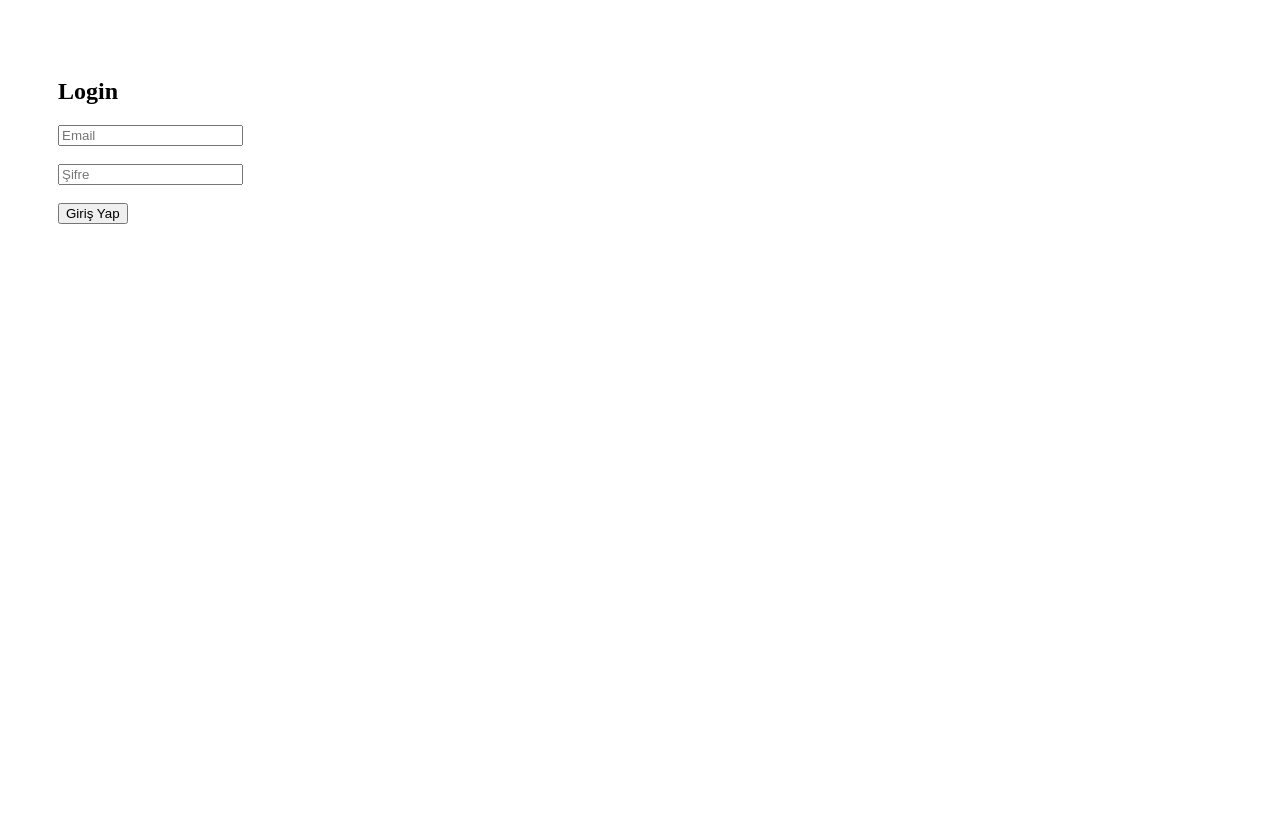
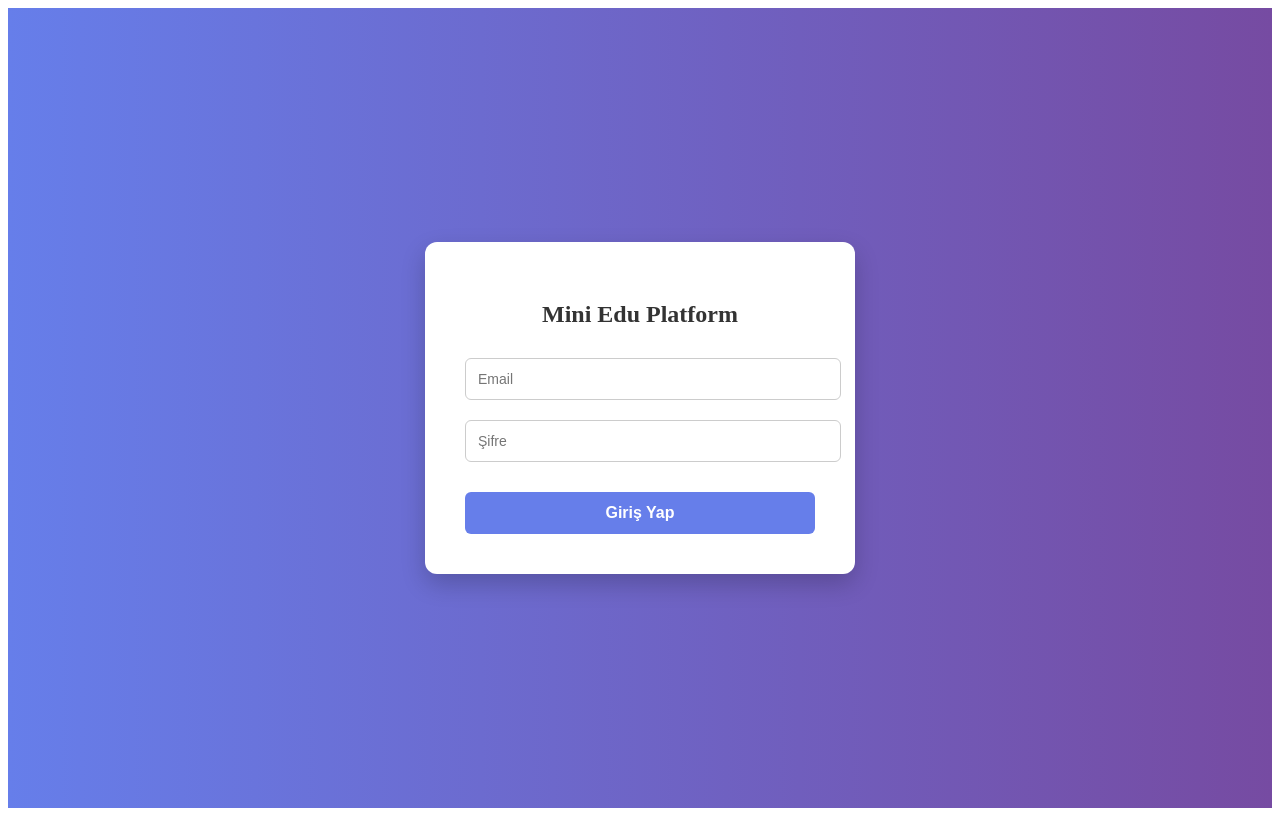
Before and after one commit to aytaccamurlu/edu-platform1, a React (Create React App) app: page / in a window 1280 px wide. Built offline with nearby package versions, Linux system fonts and the light colour scheme.

Commit message:
update project with latest changes

```diff
--- a/db.json
+++ b/db.json
@@ -1,16 +1,93 @@
 {
   "users": [
-    { "id": 1, "name": "Ali", "role": "user", "email": "ali@test.com", "password": "123" },
-    { "id": 2, "name": "Ayşe", "role": "instructor", "email": "ayse@test.com", "password": "123" },
-    { "id": 3, "name": "Admin", "role": "admin", "email": "admin@test.com", "password": "123" }
+    {
+      "id": "1",
+      "name": "Ali",
+      "role": "user",
+      "email": "ali@test.com",
+      "password": "123"
+    },
+    {
+      "id": "2",
+      "name": "Ayşe",
+      "role": "instructor",
+      "email": "ayse@test.com",
+      "password": "123"
+    },
+    {
+      "id": "3",
+      "name": "Admin",
+      "role": "admin",
+      "email": "admin@test.com",
+      "password": "123"
+    }
   ],
   "courses": [
-    { "id": 1, "title": "React 101", "desc": "React giriş eğitimi", "instructor": "Ayşe", "price": 199 },
-    { "id": 2, "title": "Node.js Başlangıç", "desc": "Backend temelleri", "instructor": "Ayşe", "price": 249 }
+    {
+      "id": "1",
+      "title": "React 101",
+      "desc": "React giriş eğitimi",
+      "instructor": "Ayşe",
+      "price": 199
+    },
+    {
+      "id": "2",
+      "title": "Node.js Başlangıç",
+      "desc": "Backend temelleri",
+      "instructor": "Ayşe",
+      "price": 249
+    }
   ],
-  "purchases": [],
-  "liveRequests": [],
+  "purchases": [
+    {
+      "id": "2f4b",
+      "userId": "1",
+      "courseId": "1",
+      "status": "paid"
+    },
+    {
+      "id": "381f",
+      "userId": "1",
+      "courseId": "2",
+      "status": "paid"
+    },
+    {
+      "id": "ba12",
+      "userId": "1",
+      "courseId": "2",
+      "status": "paid"
+    },
+    {
+      "id": "4a96",
+      "userId": "1",
+      "courseId": "1",
+      "status": "paid"
+    },
+    {
+      "id": "5c4f",
+      "userId": "1",
+      "courseId": "1",
+      "status": "paid"
+    },
+    {
+      "id": "7028",
+      "userId": "1",
+      "courseId": "1",
+      "status": "paid"
+    }
+  ],
+  "liveRequests": [
+    {
+      "id": "4854",
+      "userId": "1",
+      "status": "pending"
+    }
+  ],
   "instructors": [
-    { "id": 2, "name": "Ayşe", "isAvailable": true }
+    {
+      "id": "2",
+      "name": "Ayşe",
+      "isAvailable": true
+    }
   ]
 }
--- a/src/App.jsx
+++ b/src/App.jsx
@@ -42,7 +42,7 @@ function App() {
         />
 
         <Route
-          path="/my-courses"
+          path="/user/my-courses"
           element={
             <ProtectedRoute role="user">
               <MyCourses />
--- a/src/pages/Courses.jsx
+++ b/src/pages/Courses.jsx
@@ -1,66 +1,33 @@
-import React, { useEffect, useState } from "react";
+import { useEffect, useState } from "react";
 import axios from "axios";
+import { useNavigate } from "react-router-dom";
 
 export default function Courses() {
   const [courses, setCourses] = useState([]);
-  const [loading, setLoading] = useState(true);
-
-  const user = JSON.parse(localStorage.getItem("user"));
+  const navigate = useNavigate();
 
   useEffect(() => {
-    const loadCourses = async () => {
+    async function load() {
       const res = await axios.get("http://localhost:4000/courses");
       setCourses(res.data);
-      setLoading(false);
-    };
-
-    loadCourses();
+    }
+    load();
   }, []);
 
-  const handleBuy = async (course) => {
-    if (!user) {
-      alert("Satın almak için giriş yapmalısınız!");
-      return;
-    }
-
-    // Simüle ödeme (gerçek ödeme yok)
-    const paymentSuccess = true;
-
-    if (!paymentSuccess) {
-      alert("Ödeme başarısız!");
-      return;
-    }
-
-    // Purchase tablosuna kayıt ekle
-    await axios.post("http://localhost:4000/purchases", {
-      userId: user.id,
-      courseId: course.id,
-      date: new Date().toISOString()
-    });
-
-    alert("Satın alma başarılı!");
+  const selectCourse = (course) => {
+    localStorage.setItem("selectedCourse", JSON.stringify(course));
+    navigate("/purchase");
   };
 
-  if (loading) return <p>Yükleniyor...</p>;
-
   return (
-    <div style={{ padding: 40 }}>
-      <h2>Kurs Listesi</h2>
-
-      {courses.map((course) => (
-        <div key={course.id} style={{
-          border: "1px solid #ccc",
-          padding: 20,
-          marginBottom: 15
-        }}>
-          <h3>{course.title}</h3>
-          <p>{course.description}</p>
-          <p><b>Eğitmen:</b> {course.instructor}</p>
-          <p><b>Fiyat:</b> ${course.price}</p>
-
-          <button onClick={() => handleBuy(course)}>
-            Satın Al
-          </button>
+    <div style={{ padding: 20 }}>
+      <h2>Kurslar</h2>
+      {courses.map(c => (
+        <div key={c.id} style={{border:"1px solid #ccc", margin:"10px 0", padding:"10px"}}>
+          <h3>{c.title}</h3>
+          <p>{c.desc}</p>
+          <p>Fiyat: ₺{c.price}</p>
+          <button onClick={()=>selectCourse(c)}>Satın Al</button>
         </div>
       ))}
     </div>
--- a/src/pages/Login.jsx
+++ b/src/pages/Login.jsx
@@ -14,50 +14,100 @@ export default function Login() {
     }
 
     try {
-      const res = await axios.get(
-        `http://localhost:4000/users?email=${email}&password=${password}`
+         const res = await axios.get("http://localhost:4000/users");
+
+      console.log("Girdi email:", email);
+      console.log("Girdi password:", password);
+      console.log("Server users:", res.data);
+
+      // Güvenli eşleşme (trim + lowercase email)
+      const user = res.data.find(
+        (u) =>
+          u.email.toLowerCase() === email.trim().toLowerCase() &&
+          u.password === password.trim()
       );
 
-      if (res.data.length === 0) {
+      if (!user) {
         alert("Email veya şifre yanlış!");
         return;
       }
 
-      const user = res.data[0];
-
-      // Kullanıcıyı localStorage'a kaydet
       localStorage.setItem("user", JSON.stringify(user));
 
-      // Rol bazlı yönlendirme
       if (user.role === "admin") navigate("/admin-dashboard");
       else if (user.role === "instructor") navigate("/instructor-dashboard");
       else navigate("/user-dashboard");
-
     } catch (error) {
-      console.error("Login error:", error);
-      alert("Sunucuya bağlanılamıyor. JSON Server çalışıyor mu?");
+      console.error(error);
+      alert("Sunucuya bağlanılamıyor!");
     }
   };
 
   return (
-    <div style={{ padding: 50 }}>
-      <h2>Login</h2>
+    <div style={{
+      display: "flex",
+      justifyContent: "center",
+      alignItems: "center",
+      height: "100vh",
+      background: "linear-gradient(to right, #667eea, #764ba2)"
+    }}>
+      <div style={{
+        background: "#fff",
+        padding: "40px",
+        borderRadius: "12px",
+        boxShadow: "0 10px 25px rgba(0,0,0,0.2)",
+        width: "350px",
+        textAlign: "center"
+      }}>
+        <h2 style={{ marginBottom: "30px", color: "#333" }}>Mini Edu Platform</h2>
 
         <input
           type="text"
           placeholder="Email"
           value={email}
           onChange={(e) => setEmail(e.target.value)}
-      /><br/><br/>
+          style={{
+            width: "100%",
+            padding: "12px",
+            marginBottom: "20px",
+            borderRadius: "6px",
+            border: "1px solid #ccc",
+            fontSize: "14px"
+          }}
+        />
 
         <input
           type="password"
           placeholder="Şifre"
           value={password}
           onChange={(e) => setPassword(e.target.value)}
-      /><br/><br/>
+          style={{
+            width: "100%",
+            padding: "12px",
+            marginBottom: "30px",
+            borderRadius: "6px",
+            border: "1px solid #ccc",
+            fontSize: "14px"
+          }}
+        />
 
-      <button onClick={handleLogin}>Giriş Yap</button>
+        <button
+          onClick={handleLogin}
+          style={{
+            width: "100%",
+            padding: "12px",
+            background: "#667eea",
+            color: "#fff",
+            border: "none",
+            borderRadius: "6px",
+            cursor: "pointer",
+            fontSize: "16px",
+            fontWeight: "bold"
+          }}
+        >
+          Giriş Yap
+        </button>
+      </div>
     </div>
   );
 }
--- a/src/pages/MyCourses.jsx
+++ b/src/pages/MyCourses.jsx
@@ -7,25 +7,36 @@ export default function MyCourses() {
 
   useEffect(() => {
     async function load() {
-      const purchases = await axios.get("http://localhost:4000/purchases");
-      const userPurchases = purchases.data.filter(p => p.userId === user.id);
+      if (!user) return;
 
-      const allCourses = await axios.get("http://localhost:4000/courses");
+      const purchasesRes = await axios.get(`http://localhost:4000/purchases?userId=${user.id}`);
+      const purchases = purchasesRes.data;
 
-      const result = allCourses.data.filter(c =>
-        userPurchases.some(p => p.courseId === c.id)
+      const coursesRes = await axios.get("http://localhost:4000/courses");
+      const allCourses = coursesRes.data;
+
+      const myCourses = allCourses.filter(c =>
+        purchases.some(p => p.courseId === c.id)
       );
 
-      setMyCourses(result);
+      setMyCourses(myCourses);
     }
+
     load();
-  }, []);
+  }, [user]);
+
+  if (!user) return <p>Giriş yapın</p>;
 
   return (
-    <div>
+    <div style={{ padding: "20px" }}>
       <h2>Satın Aldığım Eğitimler</h2>
+      {myCourses.length === 0 && <p>Henüz satın alınan kurs yok</p>}
       {myCourses.map(c => (
-        <p key={c.id}>{c.title}</p>
+        <div key={c.id} style={{padding:"10px", margin:"10px 0", border:"1px solid #ccc", borderRadius:"6px"}}>
+          <h3>{c.title}</h3>
+          <p>{c.desc}</p>
+          <p>Fiyat: {c.price}₺</p>
+        </div>
       ))}
     </div>
   );
--- a/src/pages/Purchase.jsx
+++ b/src/pages/Purchase.jsx
@@ -18,6 +18,7 @@ export default function Purchase() {
 
   const handlePayment = async () => {
     const user = JSON.parse(localStorage.getItem("user"));
+    if (!user) { alert("Giriş yapın!"); navigate("/login"); return; }
 
     const purchaseData = {
       userId: user.id,
@@ -27,7 +28,6 @@ export default function Purchase() {
       date: new Date().toISOString()
     };
 
-    // JSON SERVER POST
     await axios.post("http://localhost:4000/purchases", purchaseData);
 
     alert("Ödeme başarılı! Kurs hesabınıza tanımlandı.");
@@ -42,10 +42,7 @@ export default function Purchase() {
       <h2>Ödeme Sayfası</h2>
       <h3>{course.title}</h3>
       <p>Fiyat: ₺{course.price}</p>
-
-      <button onClick={handlePayment} style={{ marginTop: 20 }}>
-        Ödemeyi Tamamla
-      </button>
+      <button onClick={handlePayment} style={{ marginTop: 20 }}>Ödemeyi Tamamla</button>
     </div>
   );
 }
```
Lines whose indentation alone changed are shown as unchanged.
